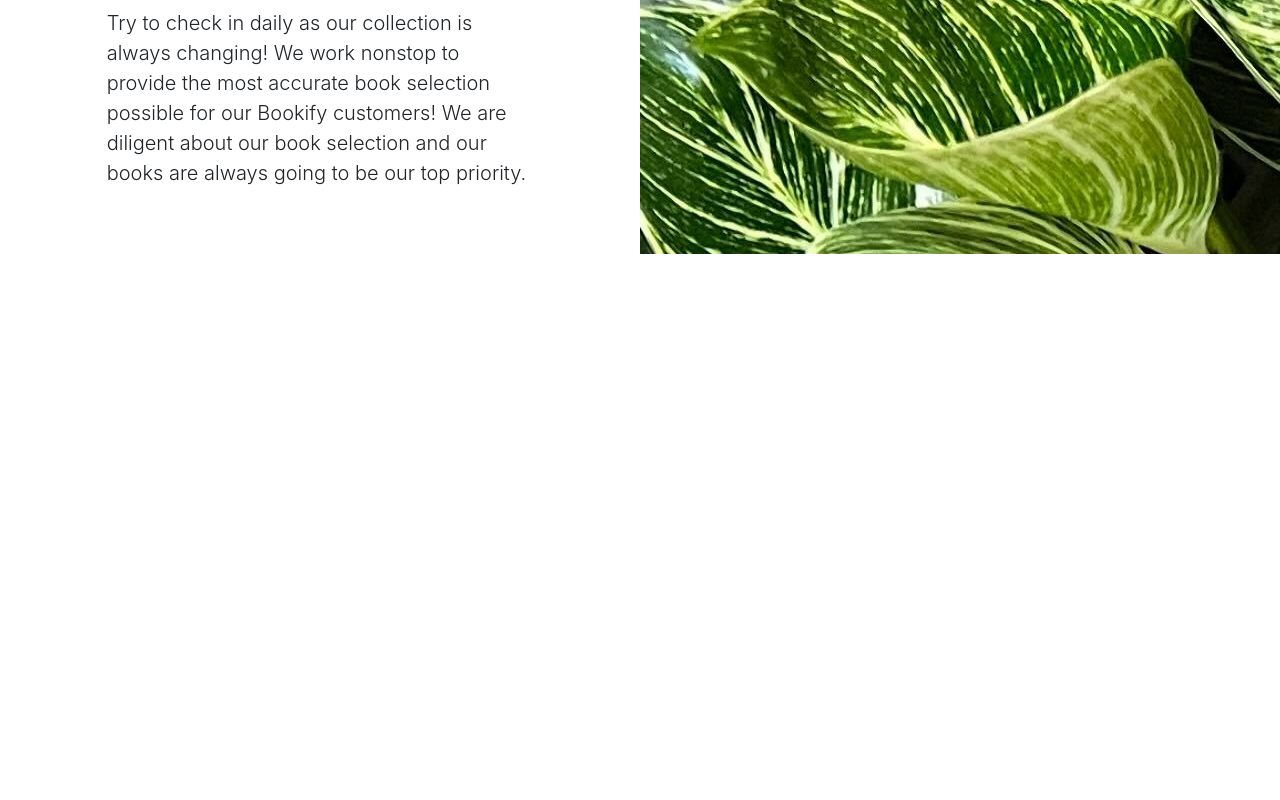
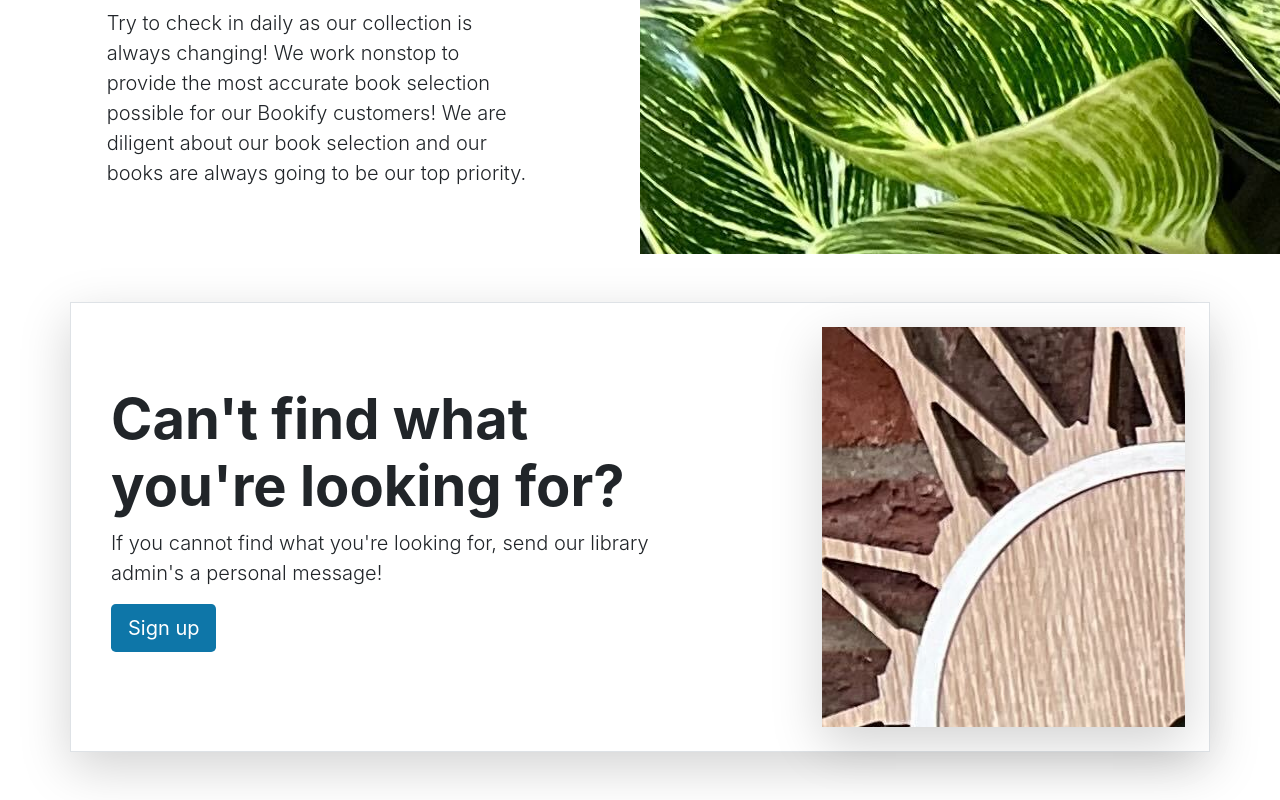
Before and after one commit to minvoo/Bookify, a React (Create React App) app in the folder LibraryFront/react-library/: page / in a window 1280 px wide. Shown: the part 1670-2470 px from the top of the page. Before the commit the page ends 1924 px from the top, so only its background shows below. Built offline with nearby package versions, Linux system fonts and the light colour scheme; the HTML template or start-up script is replaced by a standard one.

Commit message:
library services

```diff
--- a/LibraryFront/react-library/src/App.tsx
+++ b/LibraryFront/react-library/src/App.tsx
@@ -3,6 +3,7 @@
 import { Carousel } from "./layouts/HomePage/Carousel";
 import { ExploreTopBooks } from "./layouts/HomePage/ExploreTopBooks";
 import { Heros } from "./layouts/HomePage/Heros";
+import { LibraryServices } from "./layouts/HomePage/LibraryServices";
 import { Navbar } from "./layouts/Navbar/Navbar";
 
 function App() {
@@ -12,6 +13,7 @@
       <ExploreTopBooks />
       <Carousel />
       <Heros />
+      <LibraryServices />
     </>
   );
 }
--- /dev/null
+++ b/LibraryFront/react-library/src/layouts/HomePage/LibraryServices.tsx
@@ -0,0 +1,24 @@
+export const LibraryServices = () => {
+    return (
+        <div className="container my-5">
+            <div className="row p-4 align-items-center border shadow-lg">
+                <div className="col-lg-7 p-3">
+                    <h1 className="display-4 fw-bold">
+                        Can't find what you're looking for?
+                    </h1>
+                    <p className="lead">
+                        If you cannot find what you're looking for,
+                        send our library admin's a personal message!
+                    </p>
+
+                    <div className="d-grid gap-2 justify-content-md-start mb-4 mb-lg-3">
+                        <a href="#" className="btn main-color btn-lg text-white">
+                            Sign up
+                        </a>
+                    </div>
+                </div>
+                <div className="col-lg-4 offset-lg-1 shadow-lg lost-image"></div>
+            </div>
+        </div>
+    );
+}
```
